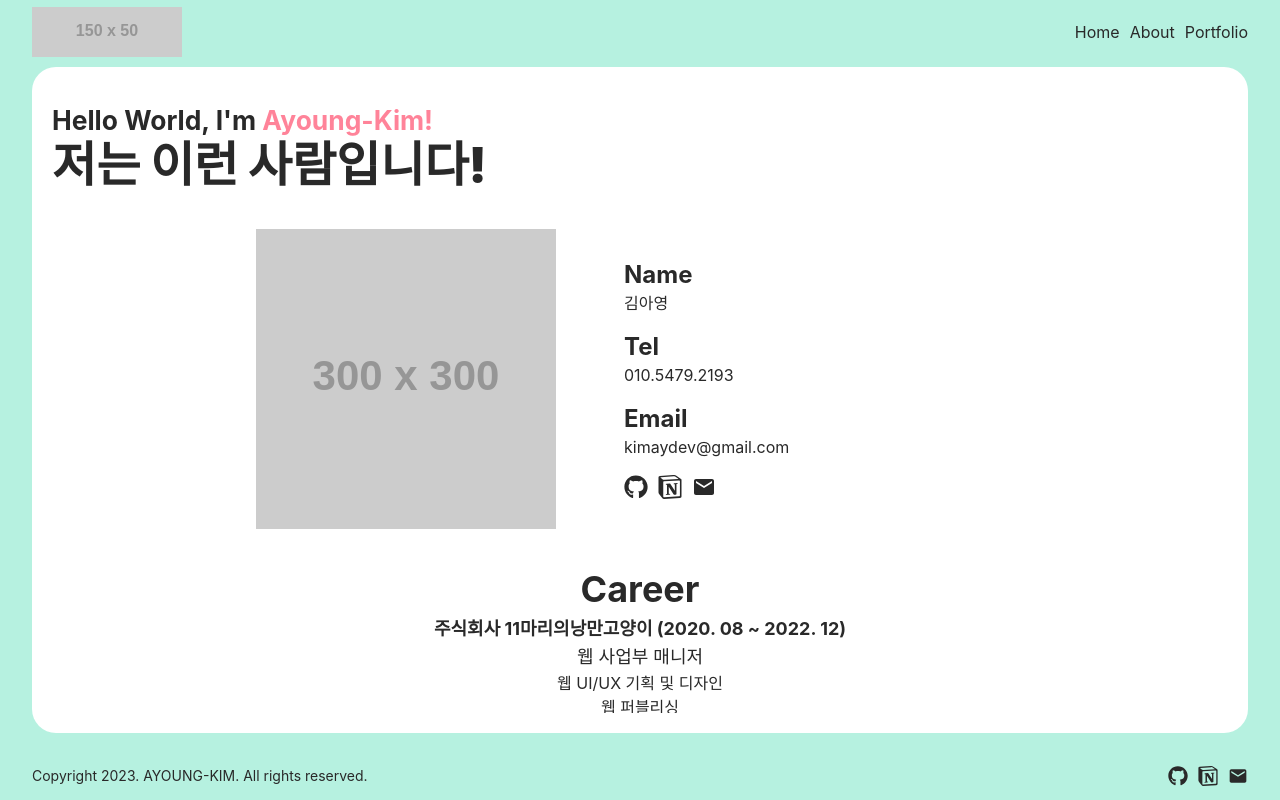
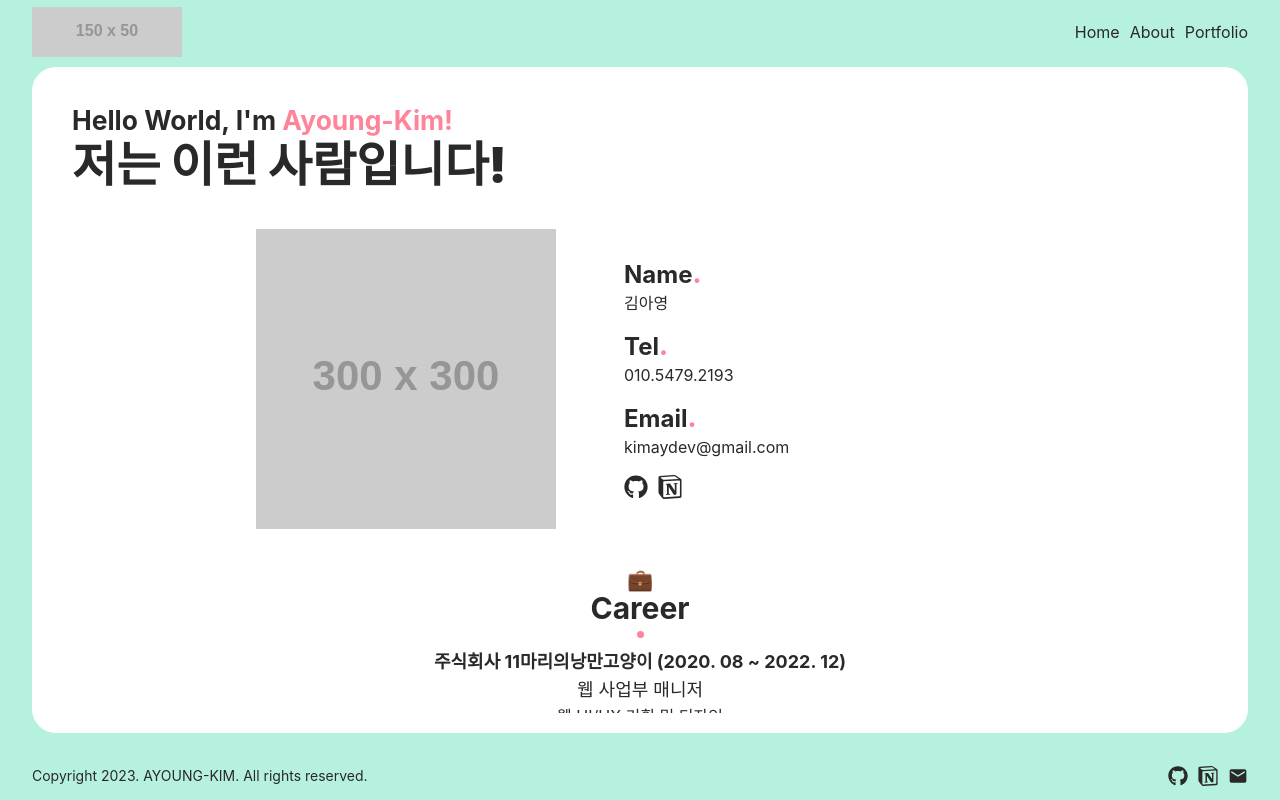
Before and after one commit to kimaydev/ayoung-portfolio, a Next.js app: page /about in a window 1280 px wide. Built offline with nearby package versions, Linux system fonts and the light colour scheme; a web font is replaced by a local one.

Commit message:
feat: about 페이지 스타일 수정 작업 진행중

```diff
--- a/pages/about/index.tsx
+++ b/pages/about/index.tsx
@@ -9,18 +9,18 @@ const About = () => {
   return (
     <>
       {/* 타이틀 */}
-      <div className="text-5xl mt-5 mb-10 font-black">
+      <div className="text-5xl mt-5 mb-10 font-black px-5">
         <p className="text-[0.55em] font-bold mb-2">
           Hello World, I&apos;m{' '}
           <b className="font-bold text-sub-colorA">Ayoung-Kim!</b>
         </p>
         <h2>
-          저는 <b className="">이런 사람</b>입니다!
+          저는 <b>이런 사람</b>입니다!
         </h2>
       </div>
       {/* 내용 */}
       <div>
-        <section className="mb-10">
+        <section className="mb-10 px-5">
           <ul className="flex items-center justify-between max-w-3xl w-full mx-auto">
             <li>
               <Image
@@ -33,18 +33,31 @@ const About = () => {
             <li className="w-[400px]">
               <ol>
                 <li className="mb-4">
-                  <span className="block text-2xl font-bold">Name</span>
+                  <span className="block text-2xl font-bold">
+                    Name<b className="text-sub-colorA">.</b>
+                  </span>
                   <p>김아영</p>
                 </li>
                 <li className="mb-4">
-                  <span className="block text-2xl font-bold">Tel</span>
+                  <span className="block text-2xl font-bold">
+                    Tel<b className="text-sub-colorA">.</b>
+                  </span>
                   <p>
-                    <Link href={'tel:010-5479-2193'}>010.5479.2193</Link>
+                    <Link href="tel:010-5479-2193" className="hover:underline">
+                      010.5479.2193
+                    </Link>
                   </p>
                 </li>
                 <li className="mb-4">
-                  <span className="block text-2xl font-bold">Email</span>
-                  <p>kimaydev@gmail.com</p>
+                  <span className="block text-2xl font-bold">
+                    Email<b className="text-sub-colorA">.</b>
+                  </span>
+                  <Link
+                    href="mailto:kimaydev@gmail.com"
+                    className="hover:underline"
+                  >
+                    kimaydev@gmail.com
+                  </Link>
                 </li>
                 <li className="flex items-center gap-x-2.5">
                   <Link href="https://github.com/kimaydev" target="_blank">
@@ -60,18 +73,14 @@ const About = () => {
                       <SiNotion />
                     </i>
                   </Link>
-                  <Link href="mailto:kimaydev@gmail.com">
-                    <i className="text-2xl leading-none">
-                      <MdEmail />
-                    </i>
-                  </Link>
                 </li>
               </ol>
             </li>
           </ul>
         </section>
-        <section className="mb-10 text-center">
-          <h3 className="about-section-title text-4xl font-bold mb-1.5">
+        <section className="mb-10 text-center px-5">
+          <h3 className="about-section-title text-3xl font-bold mb-2.5">
+            <i className="block text-[0.7em] leading-none">💼</i>
             Career
           </h3>
           <ul className="text-lg">
@@ -97,8 +106,9 @@ const About = () => {
             </li>
           </ul>
         </section>
-        <section className="mb-10">
-          <h3 className="about-section-title text-4xl font-bold mb-1.5 text-center">
+        <section className="mb-10 px-5">
+          <h3 className="about-section-title text-3xl font-bold mb-2.5 text-center">
+            <i className="block text-[0.7em] leading-none">👩‍👩‍👦‍👦</i>
             Collaborative Project
           </h3>
           <ul>
@@ -107,12 +117,13 @@ const About = () => {
             <li>2차 백엔드(Spring 기반) 협업 React 팀 프로젝트</li>
           </ul>
         </section>
-        <section className="flex items-start justify-between gap-x-5 mb-10">
+        <section className="flex items-start justify-between gap-x-8 mb-10 px-5">
           <div className="w-1/2">
-            <h3 className="about-section-title text-4xl font-bold mb-1.5">
+            <h3 className="text-3xl font-bold mb-1.5">
+              <i className="text-[0.7em] leading-none align-[3px]">💳</i>
               License
             </h3>
-            <ul>
+            <ul className="about-section-list">
               <li>웹디자인 기능사 (2020. 09)</li>
               <li>GTQ 인디자인 1급 (2019. 02)</li>
               <li>GTQ 일러스트 1급 (2019. 01)</li>
@@ -121,10 +132,11 @@ const About = () => {
             </ul>
           </div>
           <div className="w-1/2">
-            <h3 className="about-section-title text-4xl font-bold mb-1.5">
+            <h3 className="text-3xl font-bold mb-1.5">
+              <i className="text-[0.7em] leading-none align-[3px]">📝</i>
               Profile
             </h3>
-            <ul>
+            <ul className="about-section-list">
               <li>공주대학교 만화애니메이션 학부 졸업</li>
               <li>울산 대송고등학교 졸업</li>
               <li>1992. 05. 19 출생</li>
--- a/styles/globals.scss
+++ b/styles/globals.scss
@@ -74,5 +74,24 @@ body {
 
 // about
 .about-section-title {
-  // text-align: center;
+  position: relative;
+  &::after {
+    content: '';
+    display: block;
+    width: 7px;
+    height: 7px;
+    border-radius: 100%;
+    margin: 5px auto 0;
+    background: var(--sub-colorA);
+  }
 }
+.about-section-list {
+  background: #fff;
+  & > li {
+    padding: 5px 0;
+    border-bottom: 0.5px dashed var(--main-colorA);
+    &:last-of-type {
+      border-bottom: 0;
+    }
+  }
+}
```
